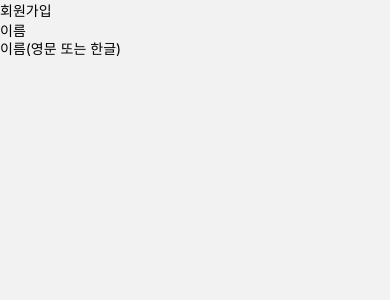
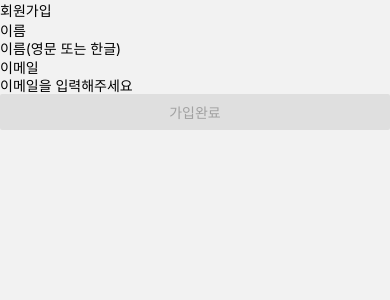
Before and after one commit to jungdaehun1024/Itanu-app, a React Native app: screen /SignupStep2 in a window 390 px wide. Shown: the top 300 px of the page. Built offline with nearby package versions, Linux system fonts and the light colour scheme.

Commit message:
feat: 회원가입 폼 구축완료 및 Axios라이브러리 설치

```diff
--- a/package.json
+++ b/package.json
@@ -13,6 +13,7 @@
     "@react-native/new-app-screen": "0.86.2",
     "@react-navigation/native": "^7.3.14",
     "@react-navigation/native-stack": "^7.18.6",
+    "axios": "^1.20.0",
     "nativewind": "^4.2.6",
     "react": "19.2.3",
     "react-native": "0.86.2",
--- a/src/screens/auth/SignupStep1.tsx
+++ b/src/screens/auth/SignupStep1.tsx
@@ -29,9 +29,6 @@ export default function SignupStep1() {
     //패스워드 확인
     const [passwordConfirm, setPasswordConfirm] = useState("");
 
-    //패스워드 & 패스워드확인 상태변수 값이 같은지 검증
-    const isPasswordMatched = (password === passwordConfirm) && password.length >0;
-
     //휴대폰
     const phone = useSignUpStore((state) =>state.phone);
     const setPhone = useSignUpStore((state) =>state.setPhone);
@@ -61,8 +58,11 @@ export default function SignupStep1() {
     const isPasswordValid = PASSWORD_REGEXP.test(password) && password.length >= MIN_PASSWORD_LENGTH;
     const isPhoneValid = PHONE_REGEXP.test(phone) && phone.length === DEFAULT_PHONE_LENGTH;
 
+    //패스워드 & 패스워드확인 상태변수 값이 같은지 검증
+    const isPasswordMatched = (password === passwordConfirm) && password.length >0 ;
+
     //유효성검사로직
-    const isFormValid = isIdValid && isPasswordValid && isPasswordMatched && isPhoneValid ;
+    const isFormValid = isIdValid && isPasswordValid && isPasswordMatched ;
 
     const navigation = useNavigation();
     return (
--- a/src/screens/auth/SignupStep2.tsx
+++ b/src/screens/auth/SignupStep2.tsx
@@ -1,5 +1,11 @@
-import {Text, TextInput, View} from "react-native";
-import {ERROR_MESSAGES, MAX_NAME_LENGTH, NAME_PLACEHOLDER_TEXT, NAME_REGEXP} from "../../utils/constants/auth.ts";
+import {Button, Text, TextInput, View} from "react-native";
+import {
+    EMAIL_PLACEHOLDER_TEXT, EMAIL_REGEXP,
+    ERROR_MESSAGES, MAX_EMAIL_LENGTH,
+    MAX_NAME_LENGTH, MIN_EMAIL_LENGTH,
+    NAME_PLACEHOLDER_TEXT,
+    NAME_REGEXP
+} from "../../utils/constants/auth.ts";
 import {useSignUpStore} from "../../store/auth/useSignUpStore.ts";
 import {useState} from "react";
 
@@ -8,7 +14,6 @@ export default function SignupStep2 ()
     const [touched,setIsTouched] = useState({
         name : false,
         email : false,
-        nickname : false,
     })
     const handleBlur = (field: keyof typeof touched)=> {
         setIsTouched((prevState)=>({
@@ -19,11 +24,14 @@ export default function SignupStep2 ()
     }
     const name     = useSignUpStore((state)=>state.name);
     const setName  = useSignUpStore((state)=>state.setName);
-    // const email    = useSignUpStore((state)=>state.email);
-    // const setEmail = useSignUpStore((state)=>state.setEmail);
+    const email    = useSignUpStore((state)=>state.email);
+    const setEmail = useSignUpStore((state)=>state.setEmail);
     // const nickname = useSignUpStore((state)=>state.nickname);
 
-    const isNameValid = NAME_REGEXP.test(name) && name.length <= MAX_NAME_LENGTH;
+    const isNameVaild = NAME_REGEXP.test(name) && name.length <= MAX_NAME_LENGTH;
+    const isEmailValid = email.length <= MAX_EMAIL_LENGTH && email.length > MIN_EMAIL_LENGTH && EMAIL_REGEXP.test(email);
+
+    const isFormValid =  isNameVaild && isEmailValid;
 
 
     return(
@@ -31,7 +39,7 @@ export default function SignupStep2 ()
             <Text className="text-xl font-bold mb-4">회원가입</Text>
                 <View className='flex-row items-center gap-1'>
                 <Text>이름</Text>
-                    {touched.name&&!isNameValid &&(
+                    {touched.name&&!isNameVaild &&(
                         <Text className="text-red-500 text-xs">{ERROR_MESSAGES.INVALID_NAME}</Text>
                     )}
                 </View>
@@ -45,6 +53,23 @@ export default function SignupStep2 ()
                      handleBlur('name');
                  }}
             />
+            <View className='flex-row items-center gap-1'>
+                <Text>이메일</Text>
+                {
+                  touched.email&& !isEmailValid && (
+                  <Text className="text-red-500 text-xs">{ERROR_MESSAGES.INVALID_EMAIL}</Text>
+                )}
+            </View>
+            <TextInput
+            className="bg-amber-100 p-2 mb-3"
+            value={email}
+            placeholder={EMAIL_PLACEHOLDER_TEXT}
+            maxLength={MAX_EMAIL_LENGTH}
+            onChangeText={setEmail}
+            onBlur={()=> {
+                handleBlur('email');
+            }}/>
+            <Button title="가입완료" disabled={!isFormValid} onPress={()=>console.log(useSignUpStore.getState())}/>
         </View>
     )
 }
--- a/src/utils/constants/auth.ts
+++ b/src/utils/constants/auth.ts
@@ -19,11 +19,19 @@ export const PHONE_REGEXP = /^01[01]\d{8}$/; //010,011 뒤 8자리 검증
 export  const MAX_NAME_LENGTH = 10;
 export const NAME_REGEXP = /^([a-zA-z]+|[가-힣]+)$///only 한글  또는  only영문
 export  const NAME_PLACEHOLDER_TEXT = "이름(영문 또는 한글)";
+
+//이메일
+export const MAX_EMAIL_LENGTH = 100;
+export const MIN_EMAIL_LENGTH = 10;
+export const EMAIL_REGEXP = /^[a-zA-Z\d]+@[a-zA-Z\d]+\.[a-z]+$/;
+export const EMAIL_PLACEHOLDER_TEXT = "이메일을 입력해주세요";
+
 //에러 메시지
 export const ERROR_MESSAGES = {
     INVALID_ID: "올바른 아이디 형식이 아닙니다.",
     INVALID_PASSWORD: "올바른 비밀번호 형식이 아닙니다.",
     PASSWORD_UNMATCHED: "비밀번호가 일치하지 않습니다.",
     INVALID_PHONE: "올바른 휴대폰번호 형식이 아닙니다.",
-    INVALID_NAME: "올바른 이름 형식이 아닙니다."
+    INVALID_NAME: "올바른 이름 형식이 아닙니다.",
+    INVALID_EMAIL: "올바른 이메일 형식이 아닙니다."
 };
```
Also changed, not shown: 1 other file (tests, documents, lock files or other folders).
